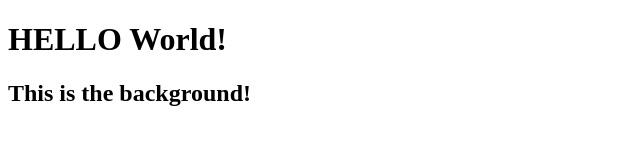
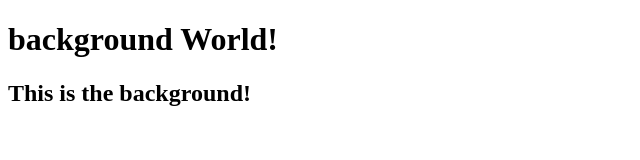
Before and after one commit to shivanand-date/background-generator, a plain HTML site: page index.html in a window 1280 px wide. Shown: the whole page, without its empty margins (0-640 px from the left). Drawn offline with Linux system fonts and the light colour scheme.

Commit message:
reverting back to old

```diff
--- a/index.html
+++ b/index.html
@@ -7,7 +7,7 @@
     <title>Document</title>
   </head>
   <body>
-    <h1>HELLO World!</h1>
+    <h1>background World!</h1>
     <h2>This is the background!</h2>
   </body>
 </html>
```
